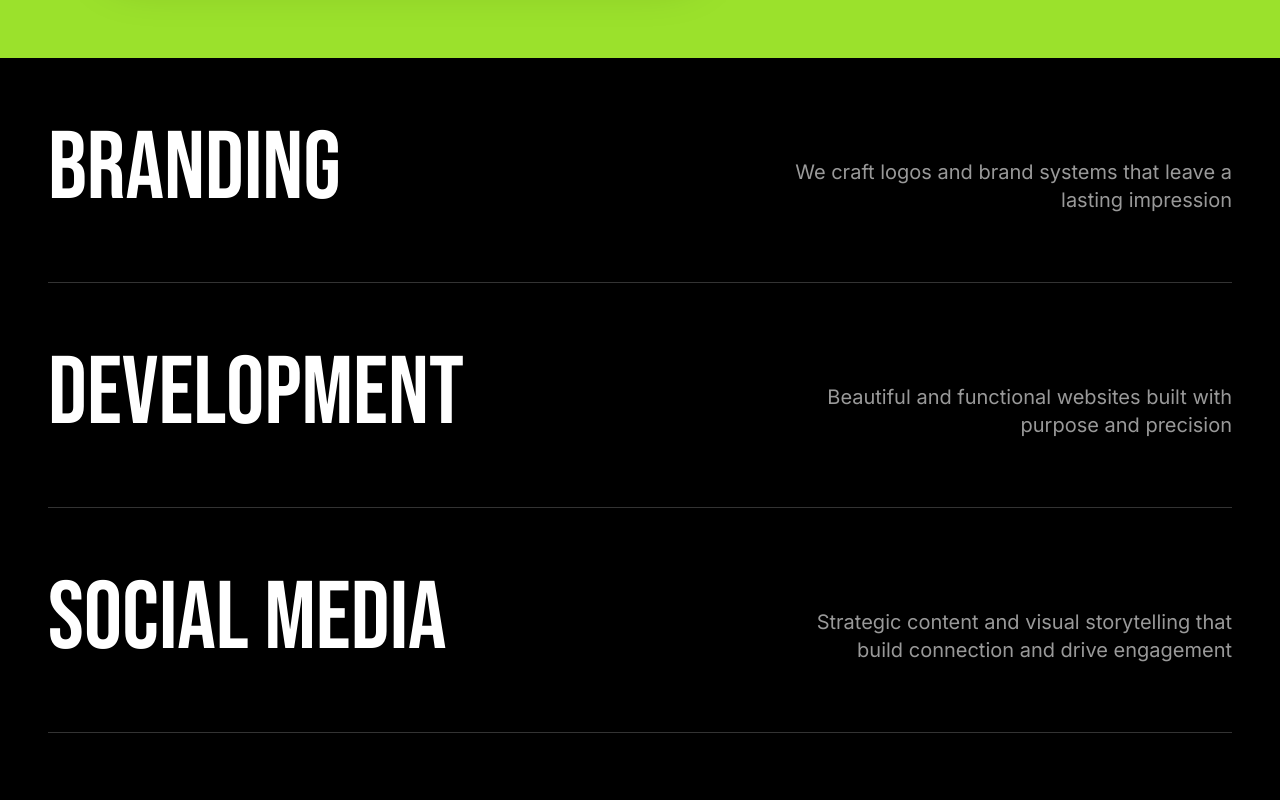
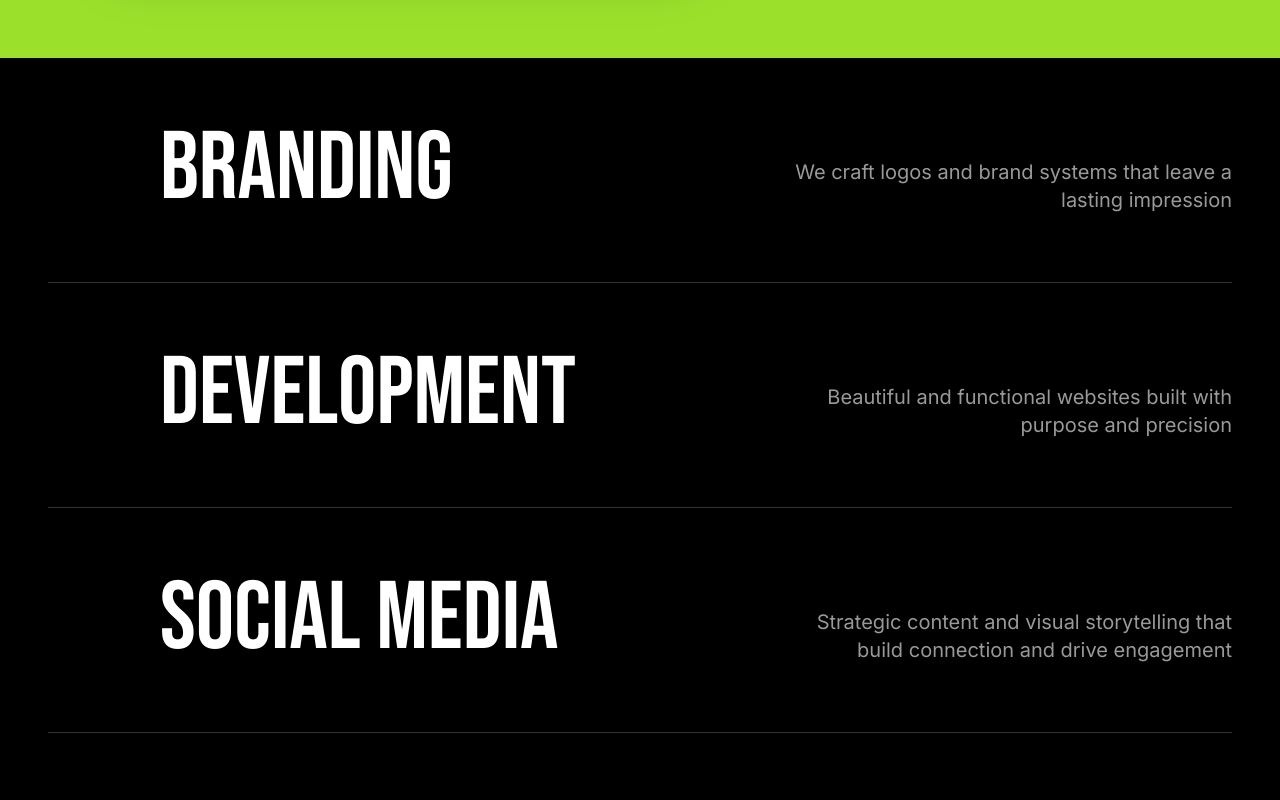
Before and after one commit to iqbalbinothman-ctrl/thebrne, a React (Vite) app: page / in a window 1280 px wide. Shown: the part 1580-2380 px from the top of the page. Built offline with nearby package versions, Linux system fonts and the light colour scheme.

Commit message:
Update arrow position: left of title on desktop

```diff
--- a/components/ProductShowcase.tsx
+++ b/components/ProductShowcase.tsx
@@ -24,10 +24,10 @@ const ProductShowcase: React.FC = () => {
             >
               <div className="flex flex-col md:flex-row md:items-center justify-between gap-6">
                 <div className="flex items-center justify-between md:justify-start gap-4 w-full md:w-1/2">
-                  <h2 className="font-heading text-5xl md:text-8xl uppercase tracking-tighter text-white transition-transform duration-500 group-hover:translate-x-4">
+                  <h2 className="font-heading text-5xl md:text-8xl uppercase tracking-tighter text-white transition-transform duration-500 group-hover:translate-x-4 md:order-last">
                     {service.title}
                   </h2>
-                  <ArrowUpRight className="text-white opacity-0 group-hover:opacity-100 transition-all duration-500 transform translate-y-4 group-hover:translate-y-0 w-12 h-12 md:w-24 md:h-24" />
+                  <ArrowUpRight className="text-white opacity-0 group-hover:opacity-100 transition-all duration-500 transform translate-y-4 group-hover:translate-y-0 w-12 h-12 md:w-24 md:h-24 md:order-first" />
                 </div>
 
                 {/* Service Description */}
```
